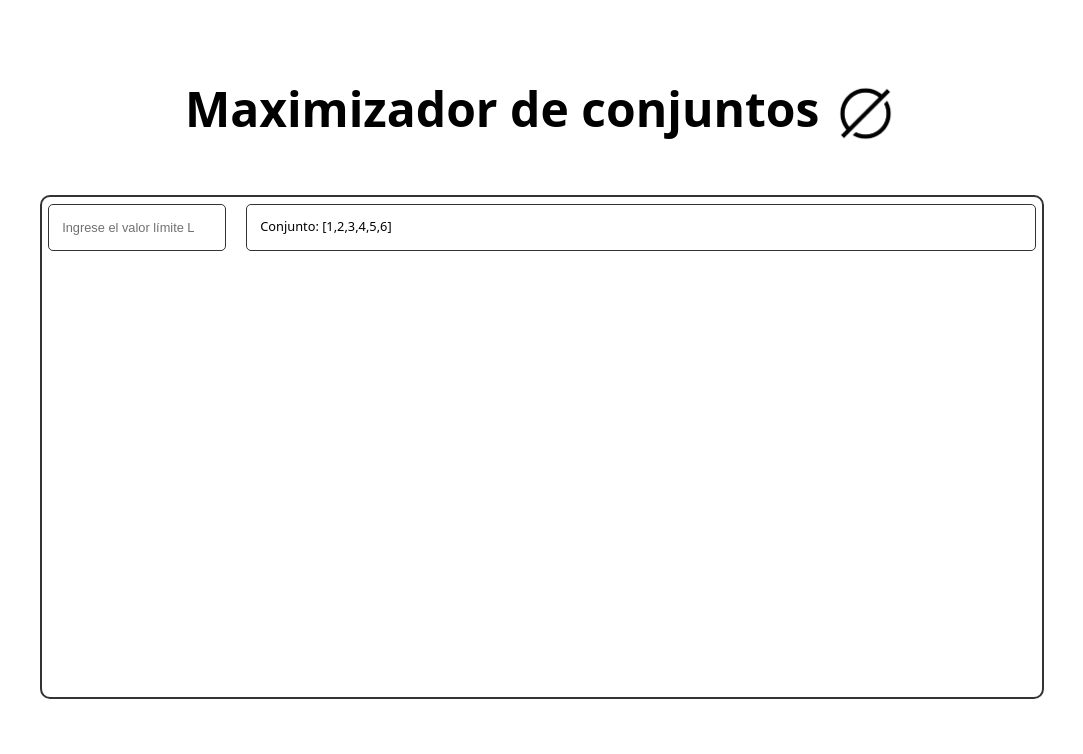
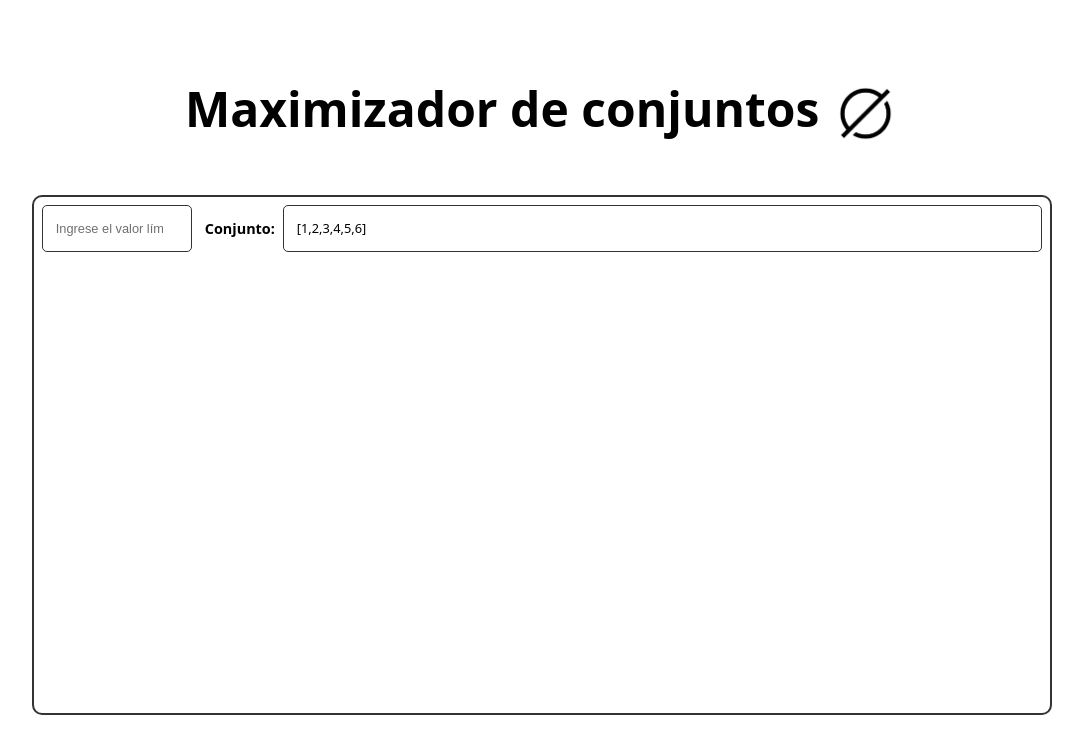
Before and after one commit to HemaniakAE/Tarea02_AnalisisDeAlgoritmos, a React (Vite) app: page / in a window 1280 px wide. Shown: the top 754 px of the page, without its empty margins (98-1181 px from the left). Built offline with nearby package versions, Linux system fonts and the light colour scheme.

Commit message:
Corrige estilos del contenedor del conjunto aleatorio

```diff
--- a/src/App.css
+++ b/src/App.css
@@ -19,7 +19,10 @@
 .container {
   display: grid;
   grid-template-columns: 150px 1fr;
-  gap: 3em;
+  grid-template-rows: auto;
+  align-items: start;
+  gap: 0.8em;
+  padding: 0.5em;
   width: 1000px;
   height: 500px;
   background-color: #ffffff;
@@ -28,9 +31,9 @@
 }
 
 .input-limite {
-  margin-left: 0.5em;
-  margin-top: 0.5em;
-  width: 100%;
+  grid-column: 1;
+  grid-row: 1;
+
   height: 40px;
   padding: 0.2em 1em;
   font-size: 0.8em;
@@ -44,12 +47,28 @@
   color: #00000090;
 }
 
+.conjunto-wrapper {
+  grid-column: 2;
+  grid-row: 1;
+  display: flex;
+  flex-direction: row;
+  align-items: center;
+  gap: 0.5em;
+
+}
+
+.conjunto-label {
+  font-size: 0.9em;
+  font-weight: bold;
+  color: black;
+  white-space: nowrap; /* evita que se divida en líneas */
+}
+
 .conjunto-container {
-  margin-left: 0.5em;
-  margin-top: 0.5em;
+  flex: 1;
+  display: flex;
+  align-items: center;
   text-align: left;
-  line-height: 3em;
-  width: 95%;
   height: 40px;
   padding: 0.2em 1em;
   font-size: 0.8em;
--- a/src/Components/Container.jsx
+++ b/src/Components/Container.jsx
@@ -7,11 +7,11 @@ function Container() {
             placeholder="Ingrese el valor límite L"
             className="input-limite"
             />
-            <div className="conjunto-container">
-                {conjunto.length > 0 /*Si el conjunto está vacío muestar un mensaje*/
-                    ? `Conjunto: ${JSON.stringify(conjunto)}`
-                    : 'Conjunto: Sin generar'
-                }
+            <div className="conjunto-wrapper">
+                <label className="conjunto-label">Conjunto: </label>
+                <div className="conjunto-container">
+                    {conjunto.length > 0 ? JSON.stringify(conjunto) : '-'}
+                </div>
             </div>
         </div>
     )
```
